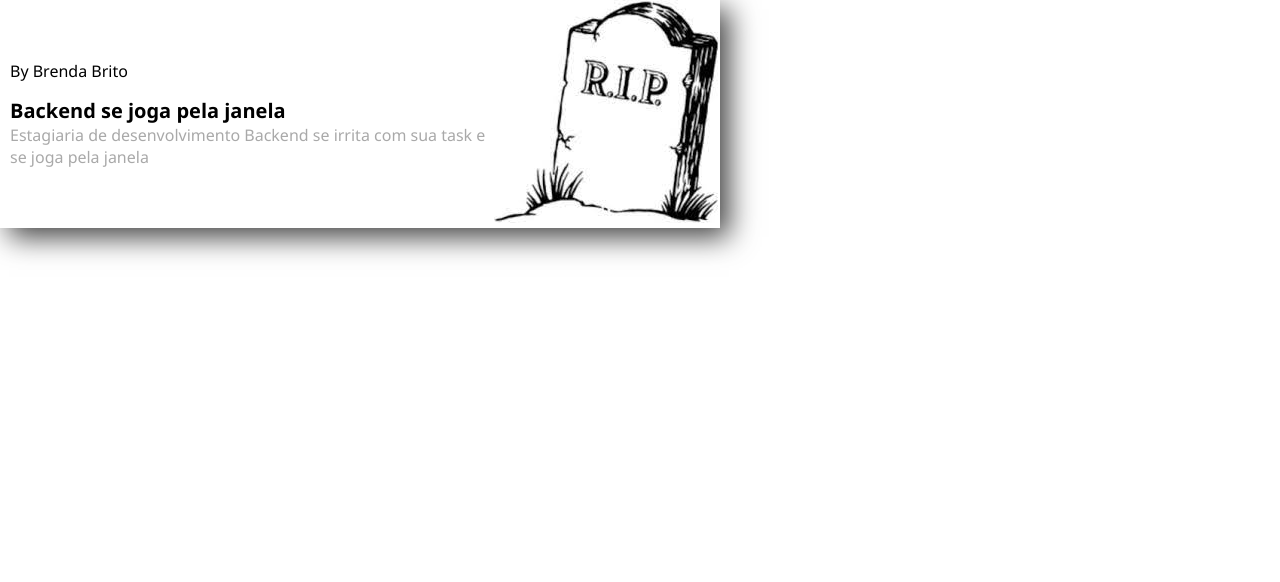
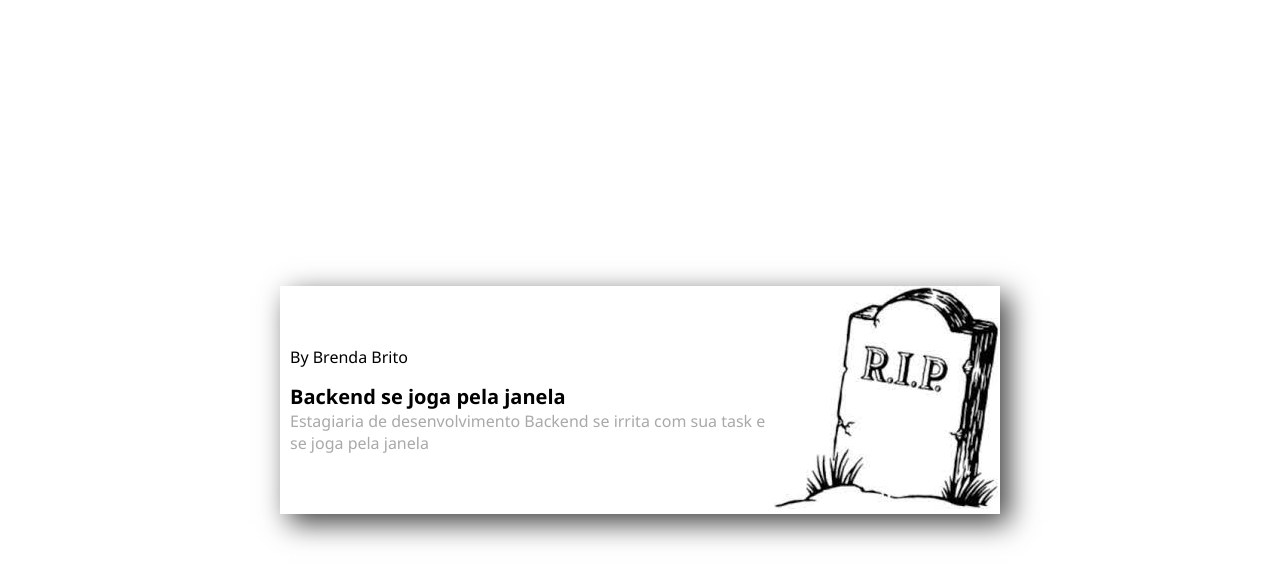
Before and after one commit to bibi-eight/Feed_Componentes, a plain HTML site: page index.html in a window 1280 px wide. Drawn offline with Linux system fonts and the light colour scheme.

Commit message:
centralizando card

```diff
--- a/Styles/card.css
+++ b/Styles/card.css
@@ -5,7 +5,13 @@
     font-family: 'Segoe UI', sans-serif;
 }
 
+.container {
+    height: 100vh;
+    display: flex;
+}
+
 .card {
+    margin: auto;
     width: 720px;
     box-shadow: 9px 9px 27px 0px rgba(0,0,0,0.75);
     -webkit-box-shadow: 9px 9px 27px 0px rgba(0,0,0,0.75);
```
